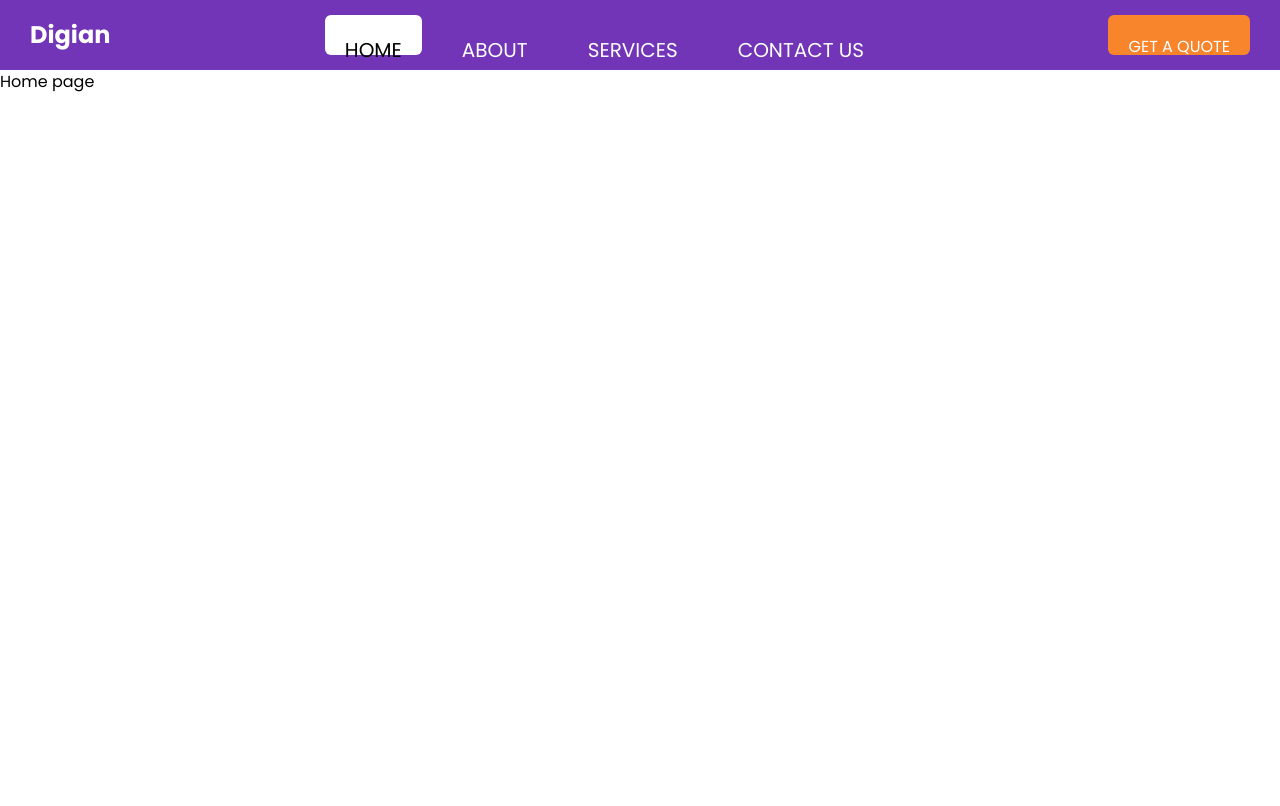
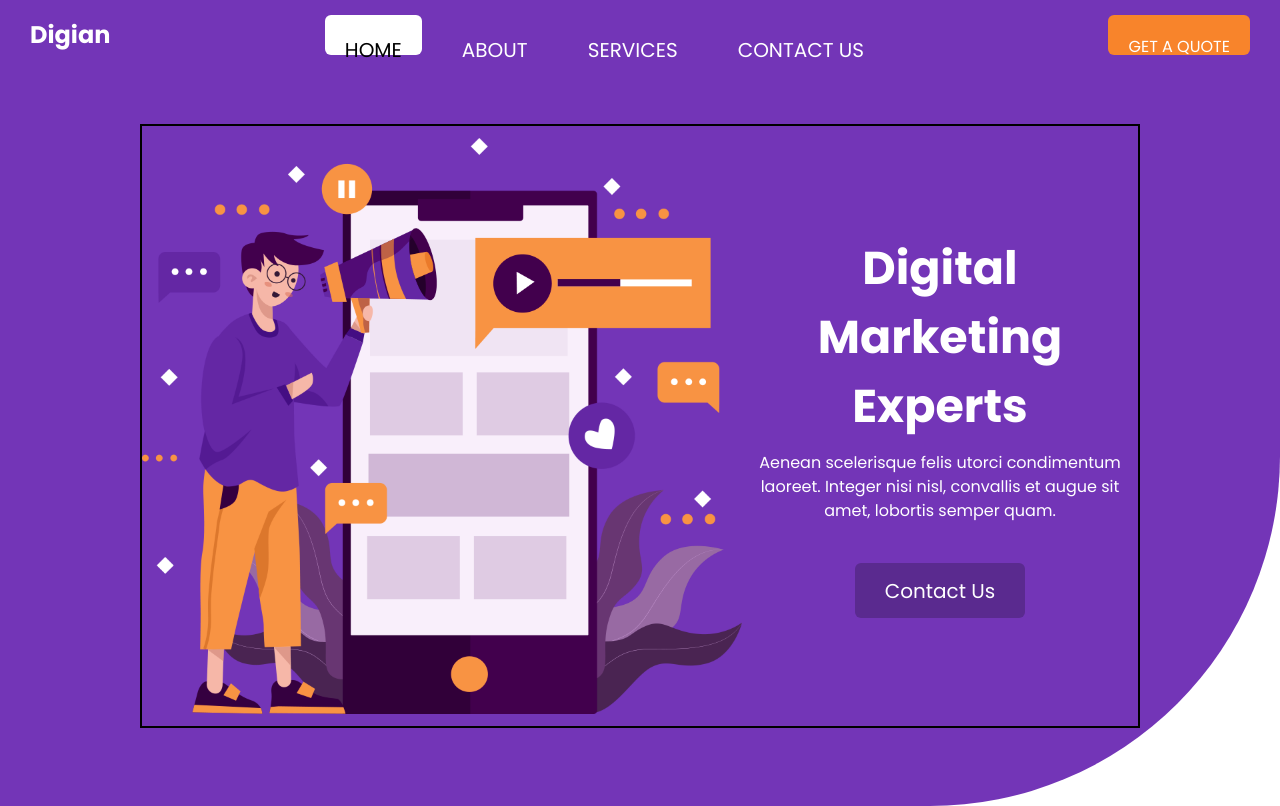
Before and after one commit to SvyatoyTapok/nextjs-dashboard, a Next.js app: page / in a window 1280 px wide. Built offline with nearby package versions, Linux system fonts and the light colour scheme; a web font is replaced by a local one.

Commit message:
menyaZaebalEtotSliderBlyatb

```diff
--- /dev/null
+++ b/app/components/Carousel/Carousel.tsx
@@ -0,0 +1,84 @@
+import Image from "next/image"
+import sliderImg from '../../../public/carouselImg/slider-img.png'
+import HeaderMoveButton from "../HeaderMoveButton/HeaderMoveButton"
+
+export default function Carousel() {
+    const carouselData = [
+        {
+            id: '1',
+            src: './',
+            title: 'Digital Marketing Experts',
+            subTitle: 'Aenean scelerisque felis utorci condimentum laoreet. Integer nisi nisl, convallis et augue sit amet, lobortis semper quam.'
+        },
+    ]
+
+    return (
+        <div className="container" >
+            < div className="slider"
+                style={{
+                    width: '1000px',
+                    border: '2px solid black',
+                    margin: '30px auto',
+                    justifyContent: 'center',
+                    alignItems: 'center',
+                }}>
+                <div className="sliderLine"
+                    style={{
+                        height: '600px',
+                        display: 'flex',
+                        flexDirection: 'row',
+                        position: 'relative',
+
+                    }}>
+                    {carouselData.map(item =>
+                        <div
+                            style={{
+                                display: 'flex',
+                                justifyContent: 'center',
+                                alignItems: 'center',
+                            }}
+                            className="sliderItem"
+                            key={item.id}>
+                            <div className="imageContaner"
+                                style={{
+                                    display: 'flex',
+                                    flexDirection: 'row',
+                                }}
+                            >
+                                <Image
+                                    width={600}
+                                    height={500}
+                                    src={sliderImg}
+                                    alt={"img"} />
+                                <div style={{ alignItems: 'center', display: 'flex', flexDirection: 'column', justifyContent: 'center' }} className="textContainer">
+                                    <p style={{
+                                        textAlign: 'center',
+                                        fontSize: 46,
+                                        fontWeight: 'bold',
+                                        color: 'white'
+                                    }}>{item.title}</p>
+                                    <p style={{ color: 'white', textAlign: 'center', marginTop: 10 }}>{item.subTitle}</p>
+                                    <HeaderMoveButton
+                                        paddingBottom={12}
+                                        paddingTop={12}
+                                        paddingLeft={30}
+                                        paddingRight={30}
+                                        height={55}
+                                        fontSize={20}
+                                        marginTop={40}
+                                        bgColor="#5a2a8f"
+                                        text="Contact Us"
+                                        href="/"
+                                        textColor="white"
+                                    />
+                                </div>
+                            </div>
+                        </div>
+                    )
+                    }
+                </div>
+            </div >
+            <button></button>
+        </div >
+    )
+}
--- a/app/components/Header/mystyle.module.css
+++ b/app/components/Header/mystyle.module.css
@@ -2,7 +2,7 @@
     width: 100%;
     justify-content: space-between;
     display: flex;
-    background-color: rgb(115, 53, 183);
+    background-color: #7335b7;
 }
 
 .headerItems {
--- a/app/components/HeaderMoveButton/HeaderMoveButton.tsx
+++ b/app/components/HeaderMoveButton/HeaderMoveButton.tsx
@@ -1,3 +1,4 @@
+"use client"
 import React from "react";
 import Link from "next/link";
 import { useState } from "react";
@@ -12,9 +13,14 @@ type Props = {
     fontWeight?: string,
     width?: number,
     height?: number,
+    marginTop?: number,
+    paddingLeft?: number,
+    paddingRight?: number,
+    paddingTop?: number,
+    paddingBottom?: number,
 }
 
-export default function HeaderButton({ bgColor, width, height, textColor, text, href, onClick, fontSize, fontWeight }: Props) {
+export default function HeaderButton({ bgColor, paddingLeft, paddingRight, paddingTop, paddingBottom, marginTop, width, height, textColor, text, href, onClick, fontSize, fontWeight }: Props) {
 
     const [hover, setHover] = useState(false)
     const handleMouseEnter = () => { setHover(true) }
@@ -27,19 +33,21 @@ export default function HeaderButton({ bgColor, width, height, textColor, text,
             onMouseEnter={handleMouseEnter}
             onMouseLeave={handleMouseLeave}
             style={{
+                marginTop: marginTop ? marginTop : '',
                 backgroundColor: bgColor,
                 height: height ? height : 34,
                 width: width ? width : '',
                 alignContent: 'center',
-                transition: 'transform 200ms ease-in-out',
+                justifyContent: 'center',
+                transition: 'transform 250ms ease-in-out',
                 borderRadius: 6,
-                paddingLeft: 20,
-                paddingRight: 20,
-                paddingTop: 20,
-                paddingBottom: 20,
+                paddingLeft: paddingLeft ? paddingLeft : 20,
+                paddingRight: paddingRight ? paddingRight : 20,
+                paddingTop: paddingTop ? paddingTop : 20,
+                paddingBottom: paddingBottom ? paddingBottom : 20,
                 marginLeft: 10,
                 marginRight: 10,
-                transform: hover ? 'translateY(-8%)' : 'translateY(0%)'
+                transform: hover ? 'translateY(-6%)' : 'translateY(0%)'
             }}>
             <text style={{
                 color: textColor,
--- a/app/page.tsx
+++ b/app/page.tsx
@@ -1,7 +1,21 @@
+import Carousel from "./components/Carousel/Carousel";
+
 export default function Page() {
   return (
     <>
-      <h1>Home page</h1>
+      <div
+        style={{
+          backgroundColor: '#7335b7',
+          position: 'absolute',
+          height: '92vh',
+          width: '100%',
+          borderRadius: '0 0 350px 0',
+          display: 'flex',
+          alignItems: 'center',
+          justifyContent: 'center',
+        }}>
+        <Carousel />
+      </div>
     </>
   );
 }
--- a/app/services/page.tsx
+++ b/app/services/page.tsx
@@ -1,7 +1,9 @@
 export default function ServicesPage() {
     return (
-        <h1>
-            Services page
-        </h1>
+        <div>
+            <h1>
+                Services page
+            </h1>
+        </div>
     )
 }
--- a/package.json
+++ b/package.json
@@ -27,6 +27,7 @@
     "@types/bcrypt": "^5.0.1",
     "@types/react": "18.2.21",
     "@types/react-dom": "18.2.14",
+    "@types/react-scroll": "^1.8.10",
     "@vercel/style-guide": "^5.0.1",
     "dotenv": "^16.3.1",
     "eslint": "^8.52.0",
```
Also changed, not shown: public/carouselImg/slider-img.png (added), 1 other file (tests, documents, lock files or other folders).
